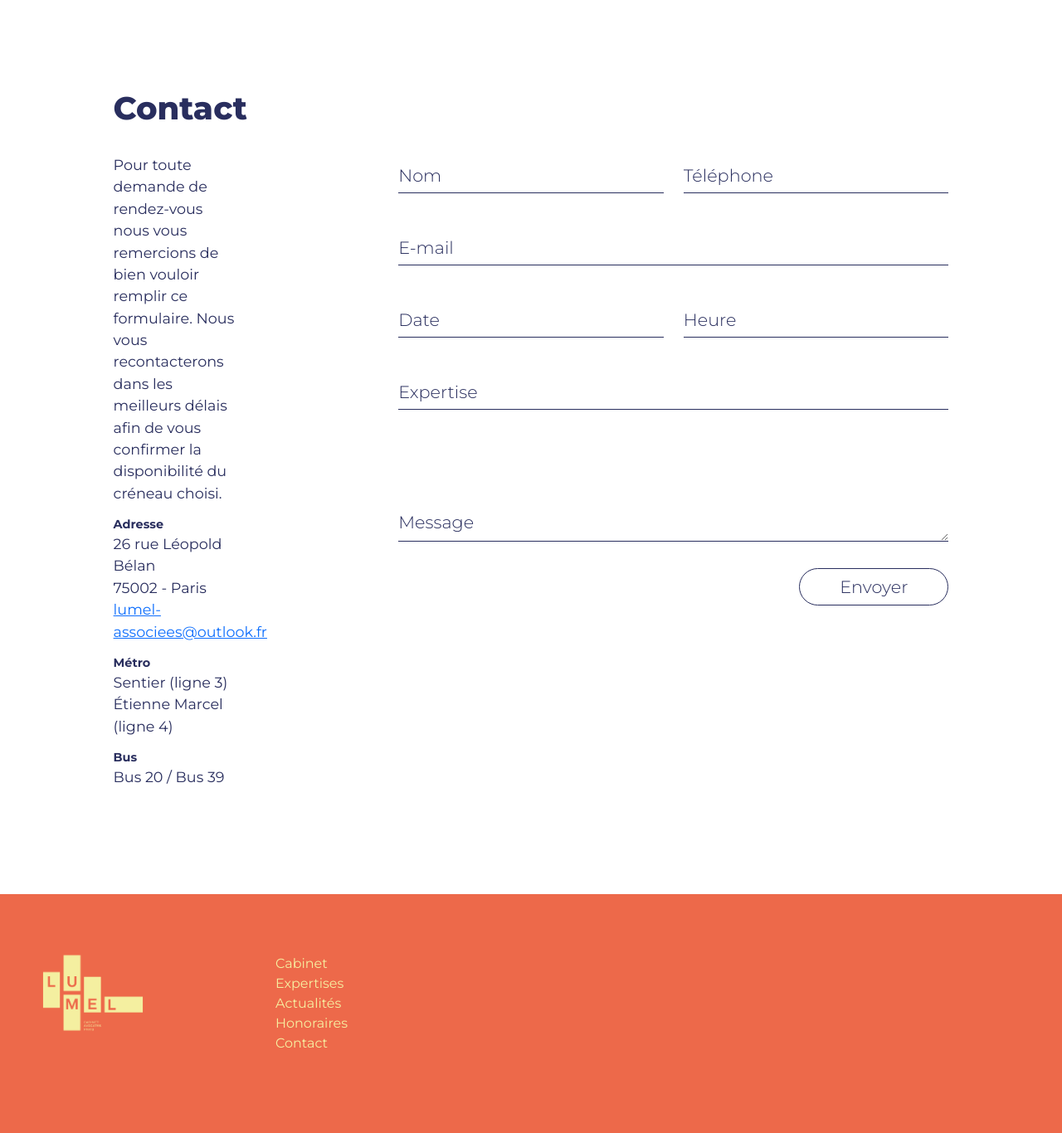
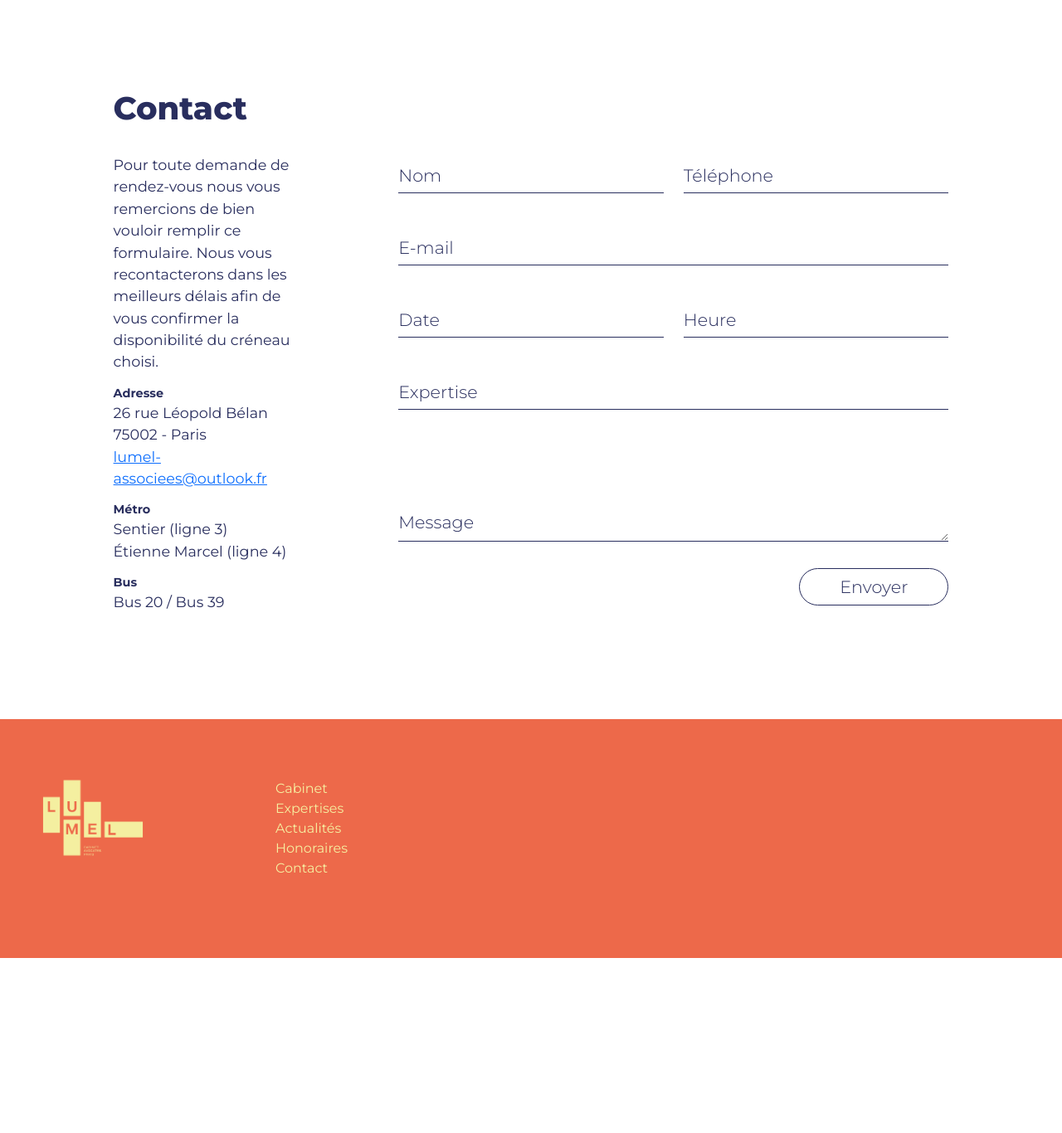
Before and after one commit to Tepau/lumel, a Django app: page / in a window 1280 px wide. Shown: the part 4301-5667 px from the top of the page at 83% size. After the commit the page ends 5456 px from the top, so only its background shows below. Run offline with Django 4.2, Linux system fonts and the light colour scheme; parts of the project's set-up code (start-up, migrations or seed data) failed here and were passed over; some libraries are stand-ins or nearby versions.

Commit message:
col contact

```diff
--- a/lumel_app/templates/main.html
+++ b/lumel_app/templates/main.html
@@ -350,7 +350,7 @@
                     <div class="col-12">
                         <h4>Contact</h4>
                     </div>
-                    <div class="col-sm-12 col-md-2 pt-4 col-contact ">
+                    <div class="col-sm-12 col-md-3 pt-4 col-contact ">
                         <p>Pour toute demande de rendez-vous nous vous remercions de bien vouloir remplir ce formulaire.
                             Nous
                             vous recontacterons dans les meilleurs délais afin de vous confirmer la disponibilité du
```
